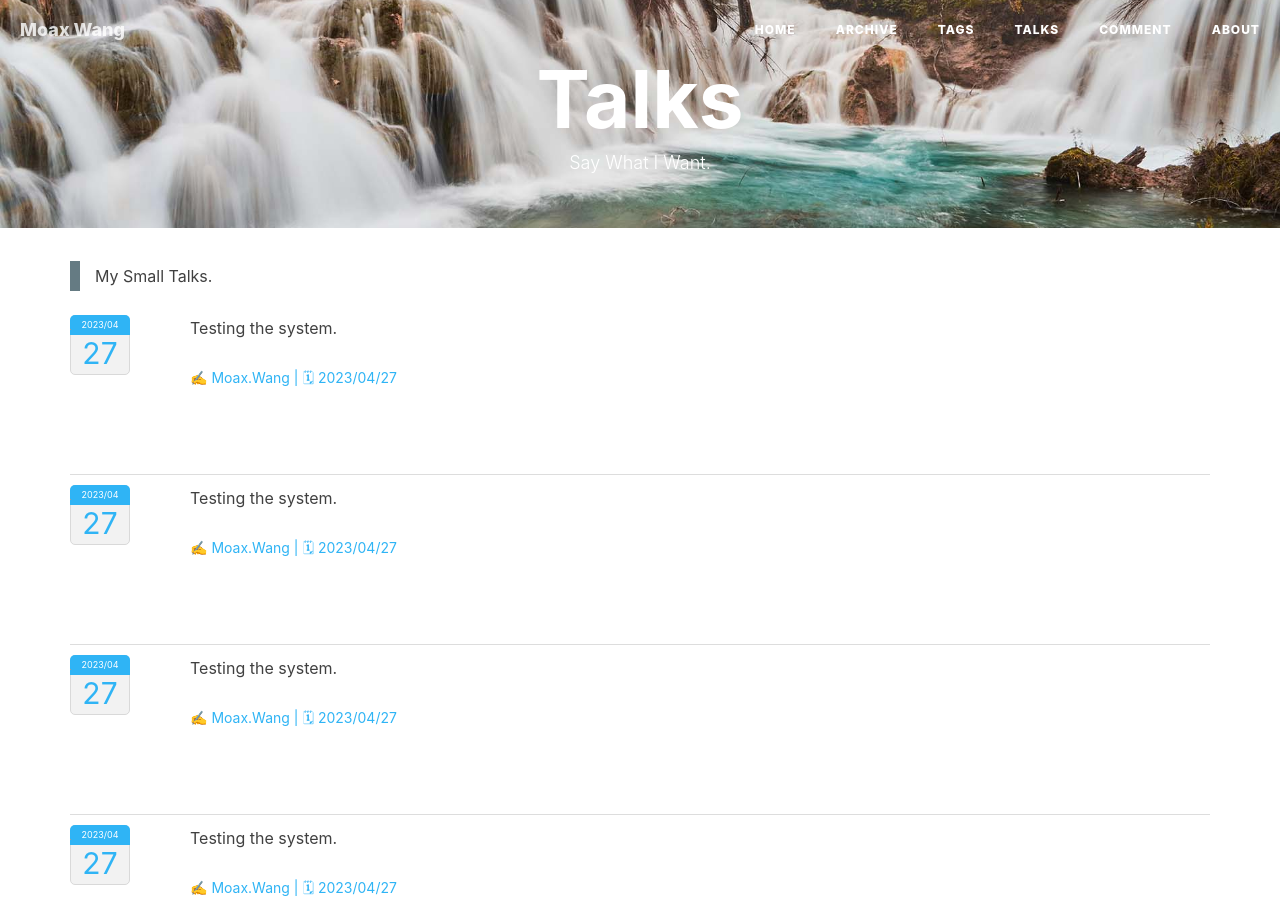
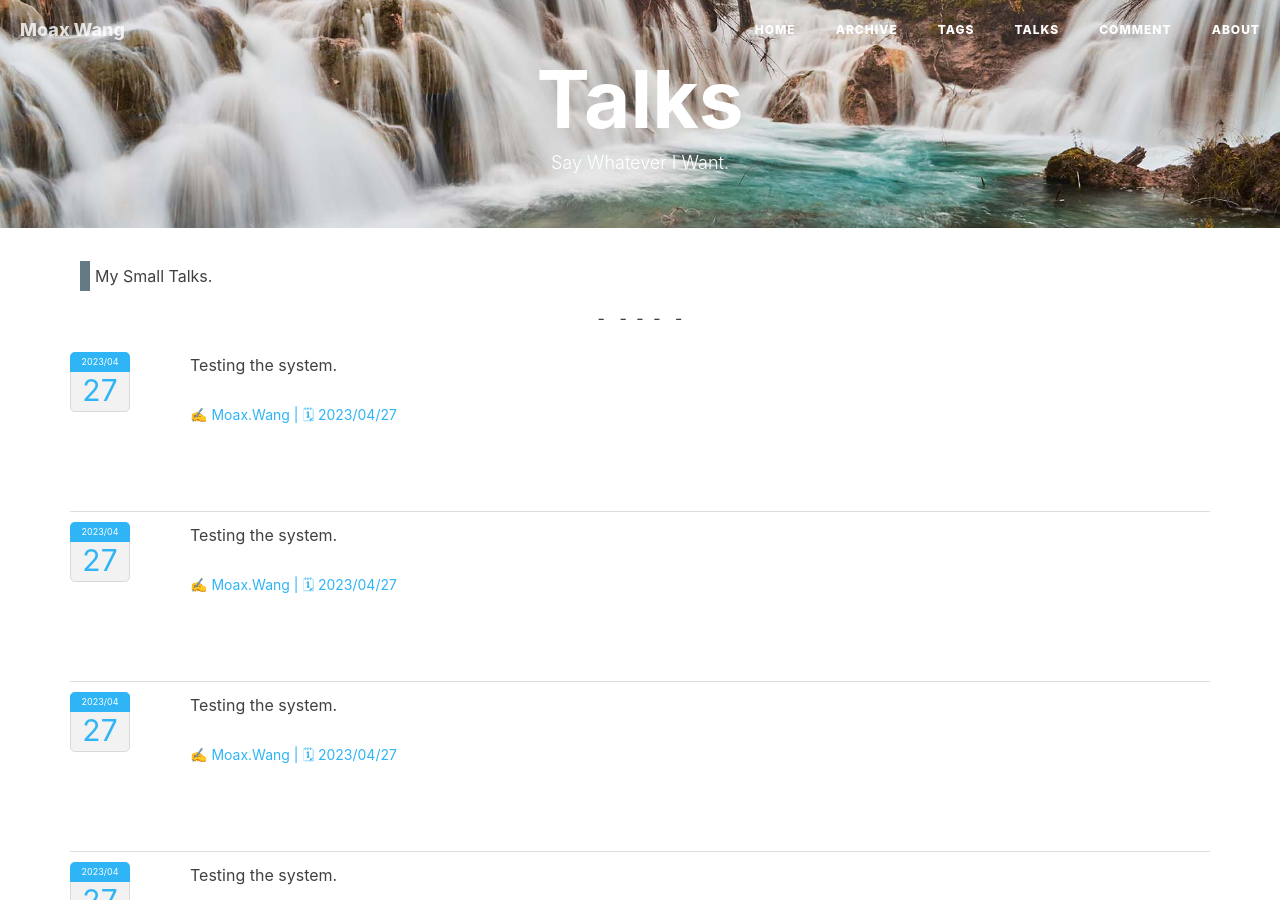
Before and after one commit to WinchellWang/winchellwang.github.io, a Jekyll site: the page built from 3talk.html, in a window 1280 px wide and 900 px high. Built offline with Jekyll 4.4.1, drawn with Linux system fonts in a browser that asks for light colours; nearby versions of some CDN libraries; comment, search, counter and statistics services are not loaded; some of the changed text lies outside the part shown; grey boxes are pictures that could not be loaded.

Commit message:
Update 3talk.html

```diff
--- a/3talk.html
+++ b/3talk.html
@@ -1,7 +1,7 @@
 ---
 title: Talks
 layout: default
-description: Say What I Want.
+description: Say Whatever I Want.
 header-img: "img/tag-bg.jpg"
 permalink: /talk/
 ---
@@ -147,7 +147,18 @@
 </div>
 
 <div>
-  <div id="hexo-douban-item">
+  <div id="hexo-douban-item1">
+
+    <!-- 分页 开始 -->
+    <div class="hexo-douban-pagination">
+        <a class="hexo-douban-button hexo-douban-firstpage" href="javascript:;"> -</a>
+        <a class="hexo-douban-button hexo-douban-previouspage" href="javascript:;">-</a>
+        <span class="hexo-douban-pagenum">-</span>
+        <a class="hexo-douban-button hexo-douban-nextpage" href="javascript:;">-</a>
+        <a class="hexo-douban-button hexo-douban-lastpage" href="javascript:;">-</a>
+    </div>
+    <!-- 分页 结束 -->
+
 
     <!-- talk start-->
     {% for talk in site.data.talks %}
```
Also changed, not shown: other parts of 3talk.html (+6 -4 lines).
